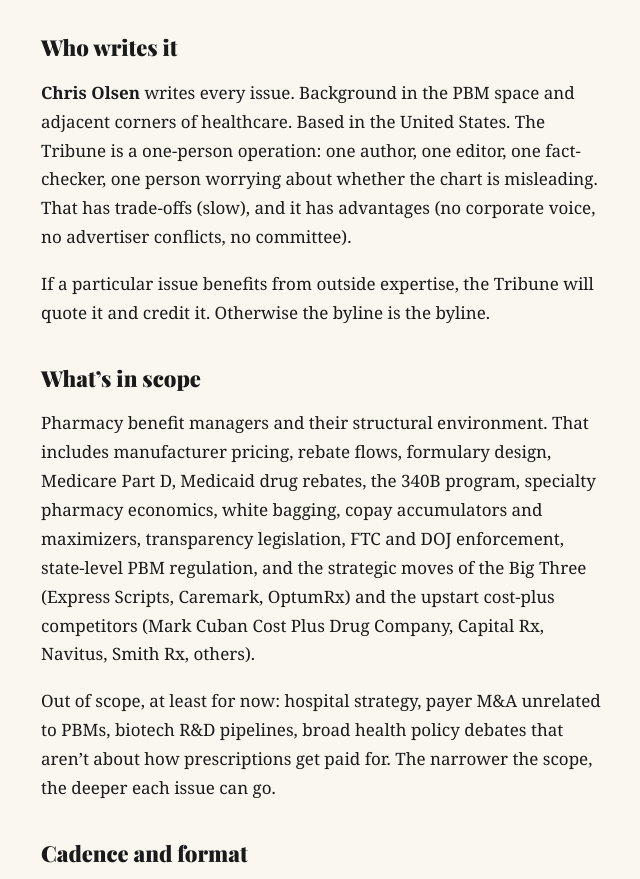
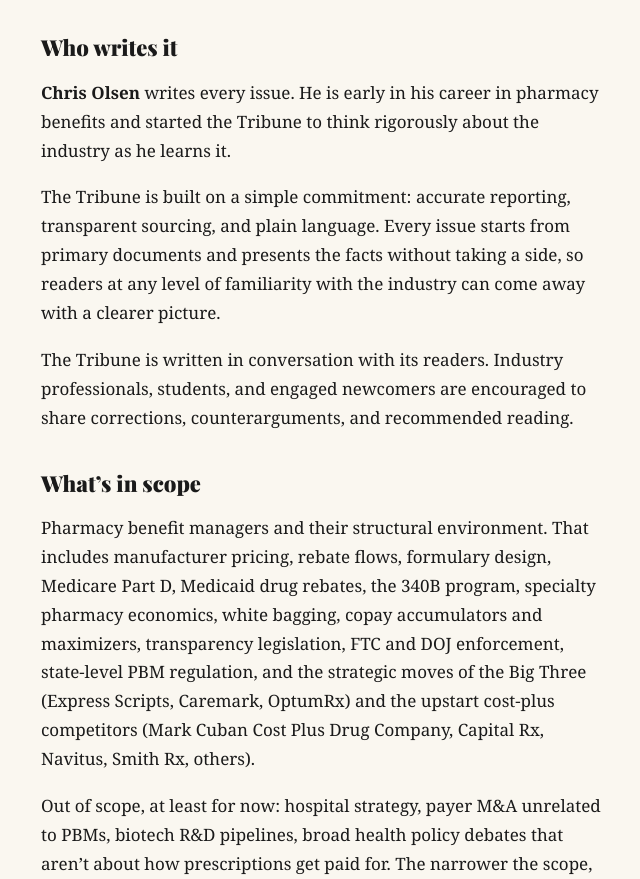
Before and after one commit to colsen8128/the-olsen-tribune, a plain HTML site: page about.html in a window 1280 px wide. Shown: the part 1316-2195 px from the top of the page, without its empty margins (263-903 px from the left). Drawn offline with nearby package versions, Linux system fonts and the light colour scheme; a web font is replaced by a local one.

Commit message:
Rewrite 'Who writes it' section on about page
Reposition author bio to reflect early-career framing in PBM space.
Emphasize editorial commitment to accuracy, transparent sourcing, and
plain language. Invite reader engagement from industry professionals,
students, and newcomers.

```diff
--- a/about.html
+++ b/about.html
@@ -83,9 +83,11 @@
       <p>Research is AI-assisted. Document parsing, source mapping, and first-pass summarization all use modern AI tools because they do those tasks faster than a human can. The take, the verification, and the writing are not. Every factual claim is checked against a primary source by a human before it ships. Every chart references the data that produced it. The Tribune treats AI as the world&rsquo;s most patient research analyst, not as the byline.</p>
 
       <h2>Who writes it</h2>
-      <p><strong>Chris Olsen</strong> writes every issue. Background in the PBM space and adjacent corners of healthcare. Based in the United States. The Tribune is a one-person operation: one author, one editor, one fact-checker, one person worrying about whether the chart is misleading. That has trade-offs (slow), and it has advantages (no corporate voice, no advertiser conflicts, no committee).</p>
+      <p><strong>Chris Olsen</strong> writes every issue. He is early in his career in pharmacy benefits and started the Tribune to think rigorously about the industry as he learns it.</p>
 
-      <p>If a particular issue benefits from outside expertise, the Tribune will quote it and credit it. Otherwise the byline is the byline.</p>
+      <p>The Tribune is built on a simple commitment: accurate reporting, transparent sourcing, and plain language. Every issue starts from primary documents and presents the facts without taking a side, so readers at any level of familiarity with the industry can come away with a clearer picture.</p>
+
+      <p>The Tribune is written in conversation with its readers. Industry professionals, students, and engaged newcomers are encouraged to share corrections, counterarguments, and recommended reading.</p>
 
       <h2>What&rsquo;s in scope</h2>
       <p>Pharmacy benefit managers and their structural environment. That includes manufacturer pricing, rebate flows, formulary design, Medicare Part D, Medicaid drug rebates, the 340B program, specialty pharmacy economics, white bagging, copay accumulators and maximizers, transparency legislation, FTC and DOJ enforcement, state-level PBM regulation, and the strategic moves of the Big Three (Express Scripts, Caremark, OptumRx) and the upstart cost-plus competitors (Mark Cuban Cost Plus Drug Company, Capital Rx, Navitus, Smith Rx, others).</p>
```
